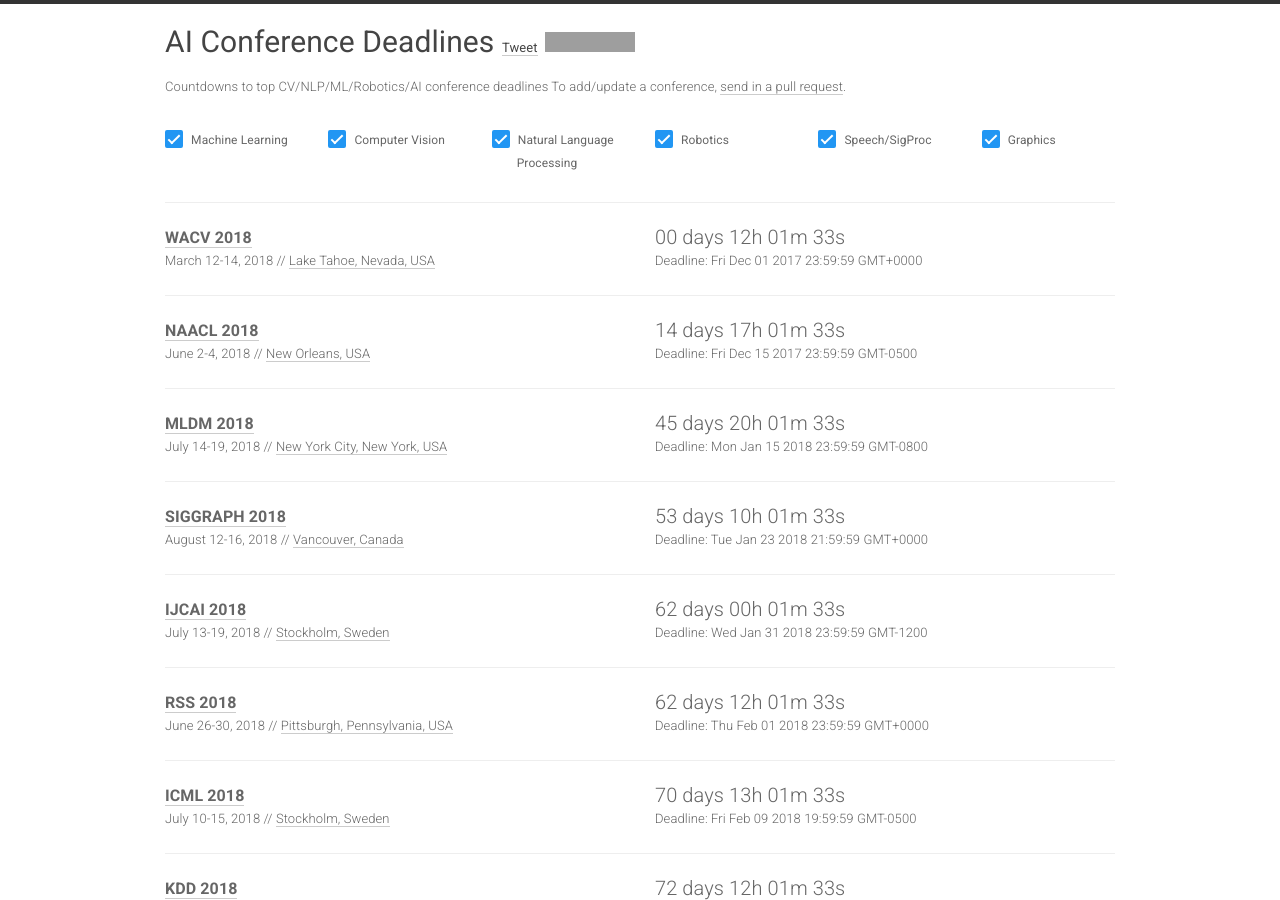
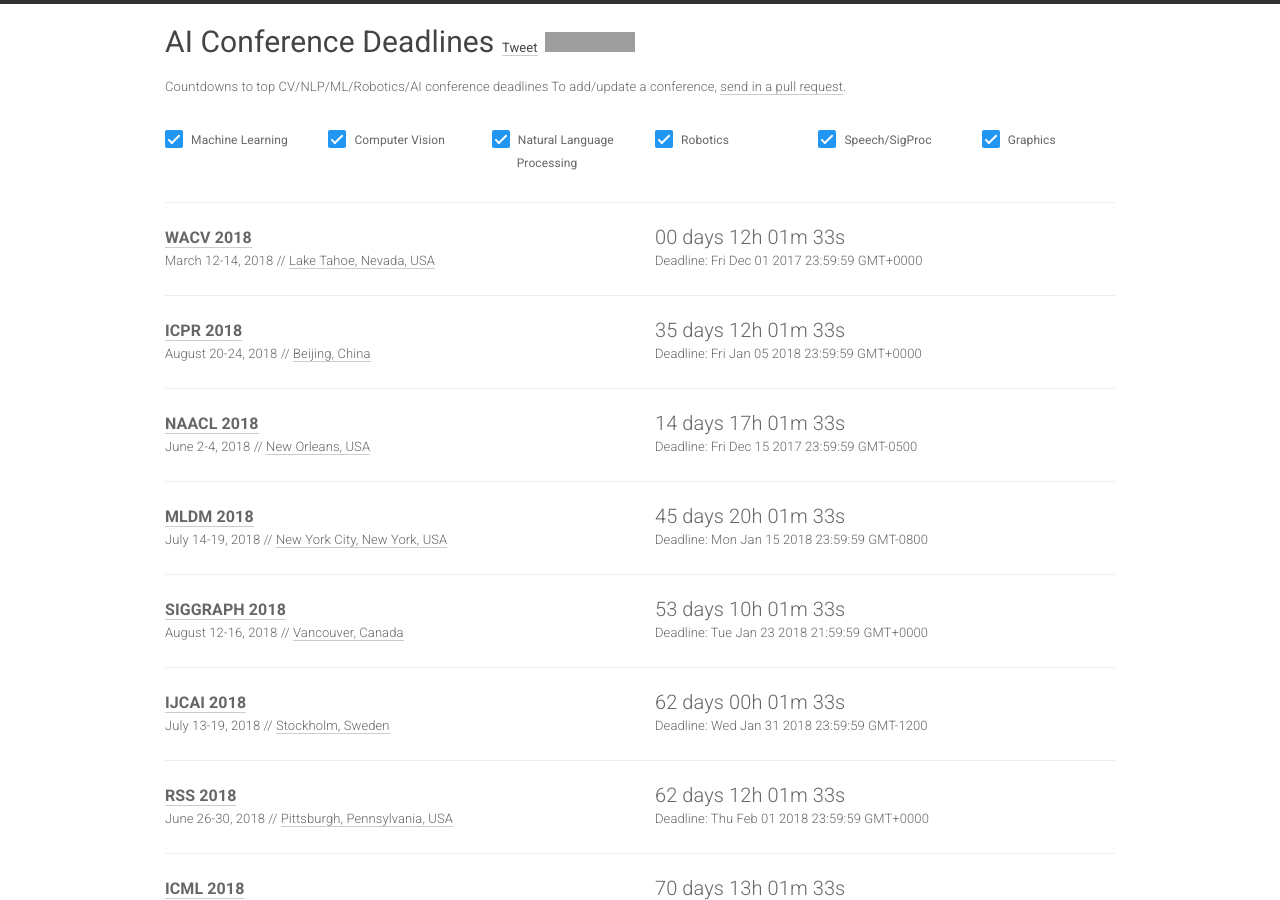
Before and after one commit to paperswithcode/ai-deadlines, a Jekyll site: the page built from index.html, in a window 1280 px wide and 900 px high. Built offline with Jekyll 4.4.1, drawn with Linux system fonts in a browser that asks for light colours; nearby versions of some CDN libraries; comment, search, counter and statistics services are not loaded; grey boxes are pictures that could not be loaded.

Commit message:
Adding ICPR 2018

```diff
--- a/_data/conferences.yml
+++ b/_data/conferences.yml
@@ -9,6 +9,16 @@
   date: March 12-14, 2018
   place: Lake Tahoe, Nevada, USA
   sub: CV
+
+- name: ICPR
+  year: 2018
+  id: icpr2018
+  link: http://www.icpr2018.org/
+  deadline: "2018-01-05 23:59:59"
+  timezone: UTC
+  date: August 20-24, 2018
+  place: Beijing, China
+  sub: ML
 
 - name: NAACL
   year: 2018
```
